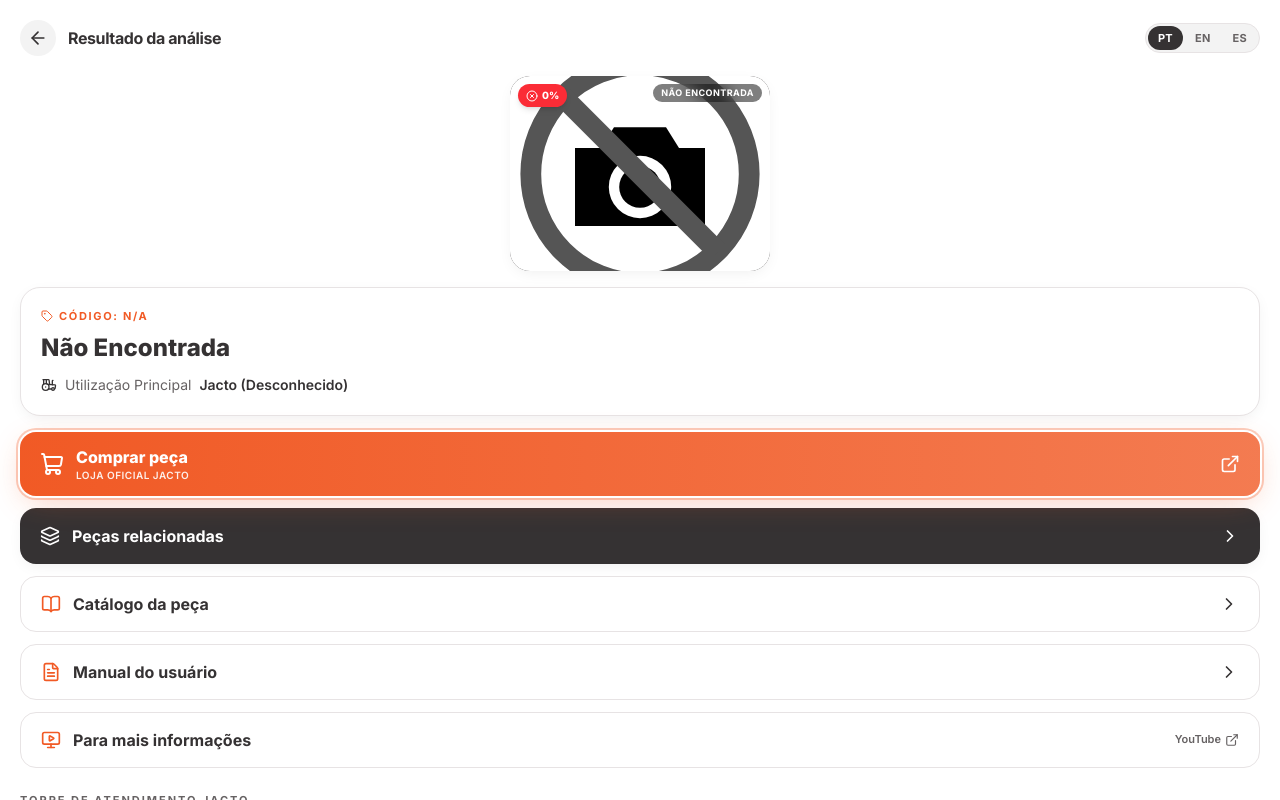
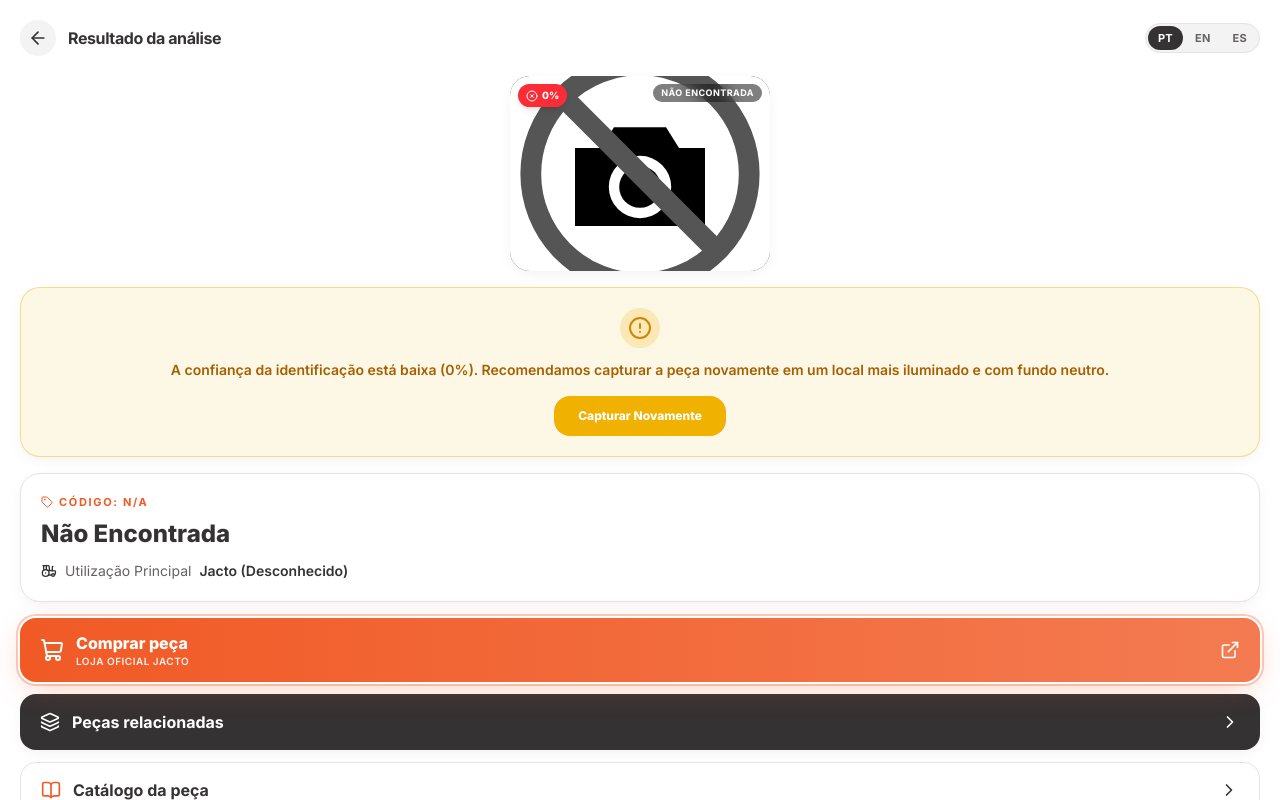
Before and after one commit to jactoportateisinovaskill-stack/Jacto-Connect-AI, a Next.js app in the folder connect-frontend/: page /resultado in a window 1280 px wide. Shown: the top 800 px of the page. Built offline with nearby package versions, Linux system fonts and the light colour scheme.

Commit message:
fix: exibe alerta de baixa confiança em fallback e atualiza fluxo de conferência

```diff
--- a/connect-frontend/src/app/capturar/page.tsx
+++ b/connect-frontend/src/app/capturar/page.tsx
@@ -118,7 +118,7 @@ export default function Capturar() {
 
       <div className="mt-4 flex items-center gap-3 rounded-xl bg-blue-500/20 px-4 py-3 text-sm text-blue-100 border border-blue-500/30 mx-auto w-full max-w-md sm:max-w-sm">
         <AlertCircle className="h-5 w-5 text-blue-400 shrink-0" />
-        <p>Fotografe apenas <strong>uma peça</strong> por vez para maior precisão.</p>
+        <p>{t("capture.onePartWarning1")}<strong>{t("capture.onePartWarning2")}</strong>{t("capture.onePartWarning3")}</p>
       </div>
 
       {/* Viewfinder — compact on desktop, full-bleed on mobile */}
--- a/connect-frontend/src/app/conferencia/page.tsx
+++ b/connect-frontend/src/app/conferencia/page.tsx
@@ -1,6 +1,6 @@
 "use client";
 
-import { useEffect, useState, useMemo } from "react";
+import { useEffect, useState, useMemo, useRef } from "react";
 import { useRouter } from "next/navigation";
 import { Check, ArrowRight, AlertCircle, RefreshCw } from "lucide-react";
 import { useLocale } from "@/i18n";
@@ -12,6 +12,7 @@ export default function Conferencia() {
   const { locale, t } = useLocale();
   const router = useRouter();
   const { imageFile, detectionResult, setDetectionResult, setImageFile } = useDetection();
+  const isRejecting = useRef(false);
 
   const userImageUrl = useMemo(() => {
     return imageFile ? URL.createObjectURL(imageFile) : null;
@@ -23,16 +24,14 @@ export default function Conferencia() {
     };
   }, [userImageUrl]);
 
-  // Se não encontrou a peça ou deu erro, volta para a tela de captura
+  // Se não encontrou a peça, deu erro, ou a confiança for baixa, vai para a tela de resultado
   useEffect(() => {
-    if (!detectionResult || !detectionResult.id) {
-      setImageFile(null);
-      setDetectionResult(null);
-      router.replace("/capturar");
+    if (!isRejecting.current && (!detectionResult || !detectionResult.id || (detectionResult.confianca ?? 0) < 80)) {
+      router.replace("/resultado");
     }
-  }, [detectionResult, router, setImageFile, setDetectionResult]);
+  }, [detectionResult, router]);
 
-  if (!detectionResult || !detectionResult.id) {
+  if (!detectionResult || !detectionResult.id || (detectionResult.confianca ?? 0) < 80) {
     return (
       <div className="flex h-screen items-center justify-center bg-black">
         <div className="h-8 w-8 animate-spin rounded-full border-4 border-primary border-t-transparent" />
@@ -52,6 +51,7 @@ export default function Conferencia() {
   };
 
   const handleReject = () => {
+    isRejecting.current = true;
     setImageFile(null);
     setDetectionResult(null);
     router.push("/capturar");
--- a/connect-frontend/src/app/resultado/page.tsx
+++ b/connect-frontend/src/app/resultado/page.tsx
@@ -120,19 +120,19 @@ export default function Resultado() {
         </div>
 
         {/* Low Confidence Warning */}
-        {detectionResult?.id && confidencePercent < 80 && (
+        {confidencePercent < 80 && (
           <div className="mt-4 flex flex-col items-center gap-3 rounded-2xl border border-yellow-500/40 bg-yellow-500/10 p-5 text-center shadow-[var(--shadow-card)]">
             <div className="flex h-10 w-10 items-center justify-center rounded-full bg-yellow-500/20">
               <AlertCircle className="h-6 w-6 text-yellow-600 dark:text-yellow-400" />
             </div>
             <p className="text-sm font-semibold text-yellow-700 dark:text-yellow-300">
-              A confiança da identificação está baixa ({confidencePercent}%). Recomendamos capturar a peça novamente em um local mais iluminado e com fundo neutro.
+              {t("result.lowConfWarning1")}{confidencePercent}{t("result.lowConfWarning2")}
             </p>
             <button
               onClick={() => router.push("/capturar")}
               className="mt-1 flex h-10 items-center justify-center rounded-xl bg-yellow-500 px-6 text-xs font-extrabold text-white transition hover:bg-yellow-400 active:scale-95"
             >
-              Capturar Novamente
+              {t("result.captureAgain")}
             </button>
           </div>
         )}
```
Also changed, not shown: connect-frontend/src/i18n/locales/en.ts (+1 -1 lines), connect-frontend/src/i18n/locales/es.ts (+1 -1 lines), connect-frontend/src/i18n/locales/pt.ts (+2 -2 lines).
